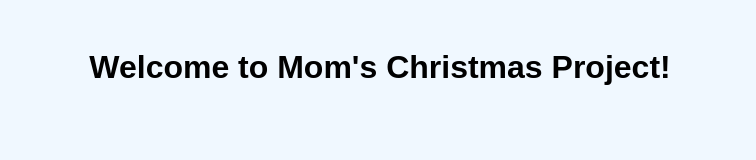
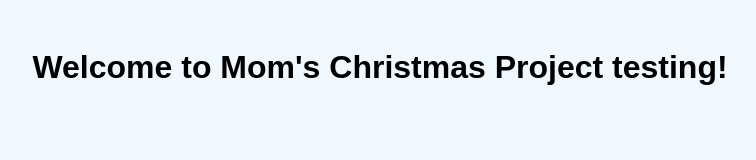
Before and after one commit to JennaLeali/joelleireland, a plain HTML site: page index.html in a window 1280 px wide. Shown: the whole page, without its empty margins (260-1016 px from the left). Drawn offline with Linux system fonts and the light colour scheme.

Commit message:
Changed index testing functionality

```diff
--- a/index.html
+++ b/index.html
@@ -7,6 +7,6 @@
   <link rel="stylesheet" href="style.css">
 </head>
 <body>
-  <h1>Welcome to Mom's Christmas Project!</h1>
+  <h1>Welcome to Mom's Christmas Project testing!</h1>
 </body>
 </html>
```
Also changed, not shown: 2 other files.
